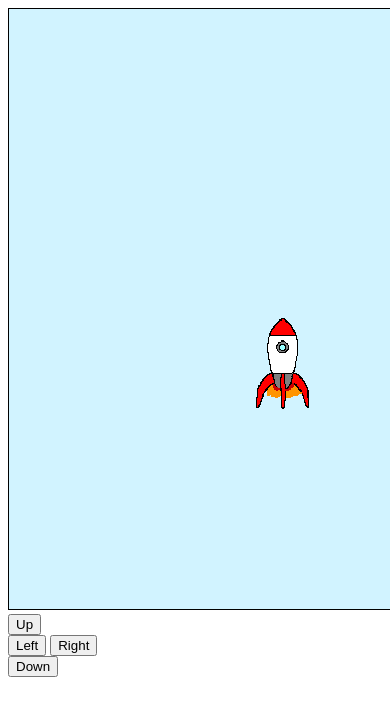
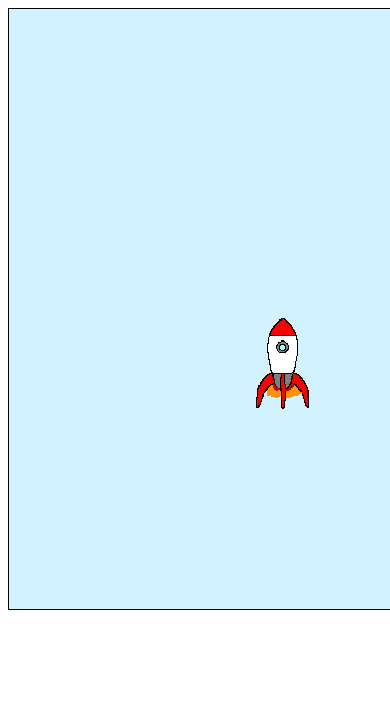
Before and after one commit to jakethakur/jdanunjetyjmi-games, a plain HTML site: page physics/game.html in a window 390 px wide. Shown: the top 716 px of the page. Drawn offline with Linux system fonts and the light colour scheme.

Commit message:
Revert "mobile touch"
This reverts commit 9ae45acdf7cb0f6424063a5b8c6304b65df69bd4.

```diff
--- a/physics/game.html
+++ b/physics/game.html
@@ -8,13 +8,6 @@
 <body>
 	<canvas id="game" width="600" height="600"></canvas>
 
-	<button ontouchstart="touchUp(event)">Up</button>
-	<br>
-	<button ontouchstart="touchLeft(event)">Left</button>
-	<button ontouchstart="touchRight(event)">Right</button>
-	<br>
-	<button ontouchstart="touchDown(event)">Down</button>
-
 	<script src="./main.js"></script>
 </body>
 </html>
```
